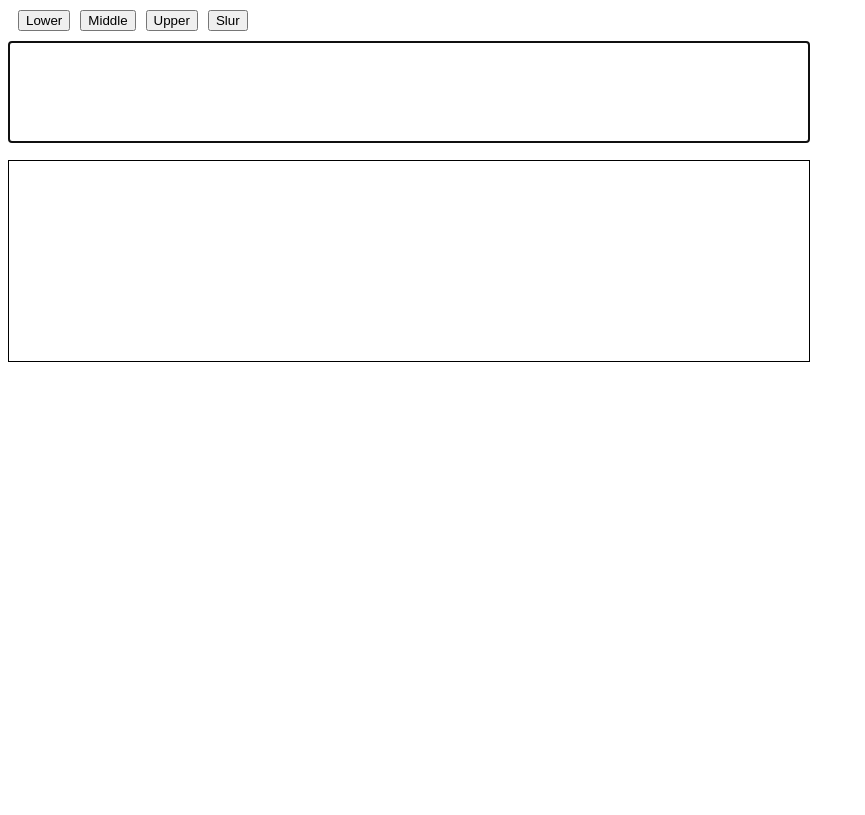
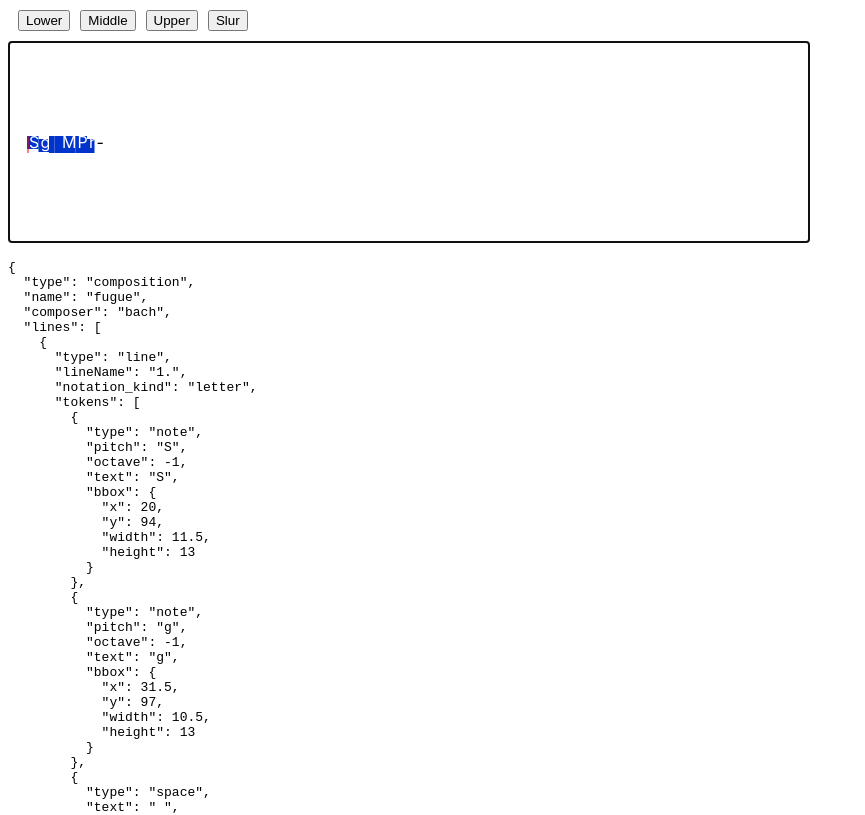
Before and after one commit to rothfield/notation_canvas, a plain HTML site: page web/index.html in a window 1280 px wide. Shown: the top 815 px of the page, without its empty margins (0-865 px from the left). Drawn offline with Linux system fonts and the light colour scheme.

Commit message:
works, reorganizing files. lower octave

```diff
--- /dev/null
+++ b/web/css/canvas.css
@@ -0,0 +1,18 @@
+:root {
+  /* Font configuration */
+  --canvas-font: 16px 'Inter', sans-serif;
+  --lyric-font: 18px 'Georgia', serif;
+  --title-font: 24px 'Times New Roman', serif;
+  --composer-font: 18px 'Times New Roman', italic;
+
+  /* Octave dot positioning (percentages or multipliers) */
+  --octave-dot-above: 0.2;   /* percent of ascent */
+  --octave-dot-below: 0.5;   /* percent of descent */
+
+  /* Annotations */
+  --mordent-above: 1.2;      /* multiplier of ascent */
+  --syllable-below: 1.6;     /* multiplier of descent */
+
+  /* Slur arc */
+  --slur-vertical-gap: 10;   /* pixels */
+}
--- a/web/index.html
+++ b/web/index.html
@@ -3,6 +3,16 @@
   <head>
     <title>Canvas Notation</title>
     <link rel="stylesheet" href="css/styles.css">
+    <link rel="stylesheet" href="css/canvas.css">
+    <script type="module" src="js/state.js"></script>
+    <script type="module" src="js/canvas/index.js"></script>
+    <script type="module" src="js/input/handleClick.js"></script>
+    <script type="module" src="js/input/setupMouseSelection.js"></script>
+    <script type="module" src="js/main.js"></script>
+    <script type="module" src="js/renderToken.js"></script>
+    <script type="module" src="js/parseTokensToParagraph.js"></script>
+    <script type="module" src="js/utils/composition_utils.js"></script>
+    <script type="module" src="js/composition.js"></script>
   </head>
   <body>
     <div id="cmd-strip" style="margin: 10px; display: flex; gap: 10px;">
@@ -11,16 +21,6 @@
       <button id="octave-upper">Upper</button>
       <button id="btn-slur">Slur</button>
     </div>
-  <canvas id="canvas" width="800" height="100"></canvas>
-  <pre id="output-content"></pre>
-  <script type="module" src="js/state.js"></script>
-  <script type="module" src="js/canvas_renderer.js"></script>
-  <script type="module" src="js/input/handleClick.js"></script>
-  <script type="module" src="js/input/setupMouseSelection.js"></script>
-  <script type="module" src="js/main.js"></script>
-  <script type="module" src="js/renderToken.js"></script>
-  <script type="module" src="js/utils/composition_utils.js"></script>
-  <script type="module" src="js/utils/getCanvasFontFromCSS.js"></script>
     <canvas id="canvas" width="800" height="200"></canvas>
     <pre id="data-model"></pre>
   </body>
--- /dev/null
+++ b/web/js/canvas/index.js
@@ -0,0 +1,189 @@
+import { blink } from "../state.js";
+
+function drawUpperOctaveDot(ctx, centerX, yOffset, token) {
+  const dot = "•";
+  const dotWidth = ctx.measureText(dot).width;
+  const metrics = ctx.measureText(token.text);
+  const ascent = metrics.actualBoundingBoxAscent || 0;
+  const dotX = centerX - dotWidth / 2;
+  const dotY = yOffset - ascent - 1;  // dot sits just above the top of the character
+  ctx.fillText(dot, dotX, dotY);
+}
+
+function zzdrawLowerOctaveDot(ctx, centerX, yOffset, token) {
+  const dot = "•";
+  const dotWidth = ctx.measureText(dot).width;
+  const metrics = ctx.measureText(token.text);
+  const ascent = metrics.actualBoundingBoxAscent || 0;
+  const dotX = centerX - dotWidth / 2;
+  const dotY = yOffset + ascent + 1 - dotWidth;  // dot sits just above the top of the character
+  ctx.fillText(dot, dotX, dotY);
+}
+
+
+function drawLowerOctaveDot(ctx, centerX, yOffset, token) {
+  const dot = "•";
+  const dotWidth = ctx.measureText(dot).width;
+
+  const metrics = ctx.measureText(token.text);
+  const ascent = metrics.actualBoundingBoxAscent || 0;
+  const descent = metrics.actualBoundingBoxDescent || 0;
+
+  const dotX = centerX - dotWidth / 2;
+  const dotY = yOffset + descent + 1 + dotWidth;  // dot sits just below the bounding box
+
+  ctx.fillText(dot, dotX, dotY);
+}
+
+
+
+// Utility to read CSS variable as string or number
+function getCSSValue(propName) {
+  return getComputedStyle(document.documentElement).getPropertyValue(propName).trim();
+}
+function getCSSNumber(propName) {
+  return parseFloat(getCSSValue(propName)) || 0;
+}
+
+export function render(canvas, composition) {
+  const ctx = canvas.getContext("2d");
+  ctx.clearRect(0, 0, canvas.width, canvas.height);
+
+  //  const canvasFont = getCSSValue("--canvas-font");
+  const lyricFont = getCSSValue("--lyric-font");
+  const titleFont = getCSSValue("--title-font");
+  const composerFont = getCSSValue("--composer-font");
+  const canvasFont = getComputedStyle(document.documentElement)
+  .getPropertyValue("--canvas-font")
+  .trim();
+
+  ctx.font = canvasFont;
+
+  const sampleMetrics = ctx.measureText("M");
+  const ascent = sampleMetrics.actualBoundingBoxAscent || 15;
+  const descent = sampleMetrics.actualBoundingBoxDescent || 5;
+
+  const xOffset = 20;
+  const yOffset = Math.floor(canvas.height / 2 + ascent / 2);
+  let x = xOffset;
+
+  const tokens = composition.lines[0].tokens;
+  const { cursorIndex, selection } = composition;
+
+  const dotAbove = getCSSNumber("--octave-dot-above");
+  const dotBelow = getCSSNumber("--octave-dot-below");
+  const mordentAbove = getCSSNumber("--mordent-above");
+  const syllableBelow = getCSSNumber("--syllable-below");
+  const slurVerticalGap = getCSSNumber("--slur-vertical-gap");
+
+  for (let i = 0; i < tokens.length; i++) {
+    const token = tokens[i];
+    const text = token.text || "";
+    if (token.type === "unknown") continue;
+    if (typeof text !== "string") continue;
+
+    ctx.font = canvasFont;
+
+    const metrics = ctx.measureText(text);
+    const width = Math.ceil(metrics.width) + 0.5;
+    const tokenAscent = metrics.actualBoundingBoxAscent || ascent;
+    const tokenDescent = metrics.actualBoundingBoxDescent || descent;
+    const height = tokenAscent + tokenDescent;
+
+    const isSelected = selection?.start !== null &&
+      selection?.end !== null &&
+      i >= Math.min(selection.start, selection.end) &&
+      i < Math.max(selection.start, selection.end);
+
+    ctx.fillStyle = isSelected ? "white" : "black";
+    if (isSelected) {
+      ctx.fillStyle = "#0033cc";
+      ctx.fillRect(x - 2, yOffset - tokenAscent, width, height);
+      ctx.fillStyle = "white";
+    }
+
+    if (blink.visible && cursorIndex === i) {
+      ctx.beginPath();
+      ctx.moveTo(x - 1, yOffset - ascent);
+      ctx.lineTo(x - 1, yOffset + descent);
+      ctx.strokeStyle = "red";
+      ctx.lineWidth = 1;
+      ctx.stroke();
+    }
+
+    ctx.fillText(text, x, yOffset);
+    const pitchWidth = width;
+
+    if (token.octave === 1) {
+      const centerX = x + ctx.measureText(token.text).width / 2;
+      drawUpperOctaveDot(ctx, centerX, yOffset,token);
+    }
+
+    if (token.octave === -1) {
+       const centerX = x + ctx.measureText(token.text).width / 2;
+      drawLowerOctaveDot(ctx, centerX, yOffset, token);
+    }
+
+    if (token.mordent) {
+      const symbol = "~";
+      const symbolWidth = ctx.measureText(symbol).width;
+      const symbolX = x + (pitchWidth - symbolWidth) / 2;
+      ctx.fillText(symbol, symbolX, yOffset - tokenAscent * mordentAbove);
+    }
+
+    if (token.syllable) {
+      ctx.font = lyricFont;
+      const syll = token.syllable;
+      const textWidth = ctx.measureText(syll).width;
+      const textX = x + (pitchWidth - textWidth) / 2;
+      ctx.fillText(syll, textX, yOffset + tokenDescent * syllableBelow);
+    }
+
+    token.bbox = {
+      x,
+      y: yOffset - tokenAscent,
+      width,
+      height,
+    };
+
+    x += width;
+  }
+
+  if (blink.visible && cursorIndex === tokens.length) {
+    ctx.beginPath();
+    ctx.moveTo(x - 1, yOffset - ascent);
+    ctx.lineTo(x - 1, yOffset + descent);
+    ctx.strokeStyle = "red";
+    ctx.lineWidth = 1;
+    ctx.stroke();
+  }
+
+  let slurStartX = null;
+  let slurEndX = null;
+
+  for (let i = 0; i < tokens.length; i++) {
+    const token = tokens[i];
+    if (token.type === "leftSlur") {
+      const next = tokens[i + 1];
+      if (next?.bbox) slurStartX = next.bbox.x;
+    }
+    if (token.type === "rightSlur") {
+      const prev = tokens[i - 1];
+      if (prev?.bbox) slurEndX = prev.bbox.x + prev.bbox.width;
+
+      if (slurStartX !== null && slurEndX !== null) {
+        const arcY = yOffset - ascent - slurVerticalGap;
+        const midX = (slurStartX + slurEndX) / 2;
+        ctx.beginPath();
+        ctx.moveTo(slurStartX, arcY);
+        ctx.quadraticCurveTo(midX, arcY - 10, slurEndX, arcY);
+        ctx.strokeStyle = "black";
+        ctx.lineWidth = 1.2;
+        ctx.stroke();
+      }
+
+      slurStartX = null;
+      slurEndX = null;
+    }
+  }
+}
--- /dev/null
+++ b/web/js/composition.js
@@ -0,0 +1,210 @@
+export function oldcreateComposition() {
+  return {
+    type: "composition",
+    name: "fugue",
+    composer: "bach",
+    lines: [
+      {
+        type: "line",
+        lineName: "1.",
+        notation_kind: "letter",
+        tokens: [] // editable token stream
+        // no parse_tree here — computed on the fly for rendering
+      }
+    ],
+    selection: { start: 0, end: 0 },
+    cursorIndex: 0
+  };
+}
+
+export function createComposition() {
+  return {
+  "type": "composition",
+  "name": "fugue",
+  "composer": "bach",
+  "lines": [
+    {
+      "type": "line",
+      "lineName": "1.",
+      "notation_kind": "letter",
+      "tokens": [
+        {
+          "type": "note",
+          "pitch": "S",
+          "octave": -1,
+          "text": "S",
+          "bbox": {
+            "x": 20,
+            "y": 94,
+            "width": 11.5,
+            "height": 17
+          }
+        },
+        {
+          "type": "note",
+          "pitch": "g",
+          "octave": -1,
+          "text": "g",
+          "bbox": {
+            "x": 31.5,
+            "y": 97,
+            "width": 10.5,
+            "height": 12
+          }
+        },
+        {
+          "type": "space",
+          "text": " ",
+          "bbox": {
+            "x": 42,
+            "y": 94,
+            "width": 5.5,
+            "height": 17
+          }
+        },
+        {
+          "type": "space",
+          "text": " ",
+          "bbox": {
+            "x": 47.5,
+            "y": 94,
+            "width": 5.5,
+            "height": 17
+          }
+        },
+        {
+          "type": "note",
+          "pitch": "M",
+          "octave": 1,
+          "text": "M",
+          "bbox": {
+            "x": 53,
+            "y": 94,
+            "width": 15.5,
+            "height": 17
+          }
+        },
+        {
+          "type": "note",
+          "pitch": "P",
+          "octave": 1,
+          "text": "P",
+          "bbox": {
+            "x": 68.5,
+            "y": 94,
+            "width": 11.5,
+            "height": 17
+          }
+        },
+        {
+          "type": "note",
+          "pitch": "r",
+          "octave": 1,
+          "text": "r",
+          "bbox": {
+            "x": 80,
+            "y": 97,
+            "width": 7.5,
+            "height": 14
+          }
+        },
+        {
+          "type": "dash",
+          "text": "-",
+          "bbox": {
+            "x": 87.5,
+            "y": 99,
+            "width": 8.5,
+            "height": 3
+          }
+        },
+        {
+          "type": "space",
+          "text": " ",
+          "bbox": {
+            "x": 96,
+            "y": 94,
+            "width": 5.5,
+            "height": 17
+          }
+        },
+        {
+          "type": "space",
+          "text": " ",
+          "bbox": {
+            "x": 101.5,
+            "y": 94,
+            "width": 5.5,
+            "height": 17
+          }
+        },
+        {
+          "type": "space",
+          "text": " ",
+          "bbox": {
+            "x": 107,
+            "y": 94,
+            "width": 5.5,
+            "height": 17
+          }
+        },
+        {
+          "type": "space",
+          "text": " ",
+          "bbox": {
+            "x": 112.5,
+            "y": 94,
+            "width": 5.5,
+            "height": 17
+          }
+        },
+        {
+          "type": "space",
+          "text": " ",
+          "bbox": {
+            "x": 118,
+            "y": 94,
+            "width": 5.5,
+            "height": 17
+          }
+        },
+        {
+          "type": "space",
+          "text": " ",
+          "bbox": {
+            "x": 123.5,
+            "y": 94,
+            "width": 5.5,
+            "height": 17
+          }
+        },
+        {
+          "type": "space",
+          "text": " ",
+          "bbox": {
+            "x": 129,
+            "y": 94,
+            "width": 5.5,
+            "height": 17
+          }
+        },
+        {
+          "type": "space",
+          "text": " ",
+          "bbox": {
+            "x": 134.5,
+            "y": 94,
+            "width": 5.5,
+            "height": 17
+          }
+        }
+      ]
+    }
+  ],
+  "selection": {
+    "start": 0,
+    "end": 7
+  },
+  "cursorIndex": 0
+}
+}
--- a/web/js/input/handleBackspace.js
+++ b/web/js/input/handleBackspace.js
@@ -1,16 +1,16 @@
 
 export function handleBackspace(composition, composition.cursorIndex, composition.selection) {
-  const children = composition.paragraphs[0].children;
+  const tokens = composition.lines[0].tokens;
   const index = composition.cursorIndex;
 
   if (composition.selection.start !== null && composition.selection.end !== null) {
     const selStart = Math.min(composition.selection.start, composition.selection.end);
     const selEnd = Math.max(composition.selection.start, composition.selection.end);
-    children.splice(selStart, selEnd - selStart + 1);
+    tokens.splice(selStart, selEnd - selStart + 1);
     composition.cursorIndex = selStart;
     composition.selection.start = composition.selection.end = null;
   } else if (index > 0) {
-    children.splice(index - 1, 1);
+    tokens.splice(index - 1, 1);
     composition.cursorIndex -= 1;
   }
 }
--- a/web/js/input/handleClick.js
+++ b/web/js/input/handleClick.js
@@ -5,7 +5,7 @@ export function handleClick(event, composition, updateAndRender) {
   const rect = canvas.getBoundingClientRect();
   const xClick = event.clientX - rect.left;
 
-  const tokens = composition.paragraphs[0].children;
+  const tokens = composition.lines[0].tokens;
 
   console.log("🖱️ Click x =", xClick);
   console.log("🔴 Before: cursorIndex =", composition.cursorIndex);
--- a/web/js/input/handleKeydown.js
+++ b/web/js/input/handleKeydown.js
@@ -13,13 +13,13 @@ export function handleKeydown(event, composition, updateAndRender) {
 
     case "ArrowRight":
       event.preventDefault();
-      if (composition.cursorIndex < paragraph.children.length) composition.cursorIndex++;
+      if (composition.cursorIndex < paragraph.tokens.length) composition.cursorIndex++;
       break;
 
     case "Backspace":
       event.preventDefault();
       if (composition.cursorIndex > 0) {
-        paragraph.children.splice(composition.cursorIndex - 1, 1);
+        paragraph.tokens.splice(composition.cursorIndex - 1, 1);
         composition.cursorIndex--;
       }
       break;
@@ -28,7 +28,7 @@ export function handleKeydown(event, composition, updateAndRender) {
       // Insert character at current cursor index
       const token = parseElement(lexElement(event.key));
       if (token) {
-        paragraph.children.splice(composition.cursorIndex, 0, token);
+        paragraph.tokens.splice(composition.cursorIndex, 0, token);
         composition.cursorIndex++;
       }
   }
--- a/web/js/input/setupMouseSelection.js
+++ b/web/js/input/setupMouseSelection.js
@@ -10,7 +10,7 @@ export function setupMouseSelection(canvas, composition, cursorRef, selection, u
     const x = event.clientX - rect.left;
 
     // Locate drag start index
-    const tokens = composition.paragraphs[0].children;
+    const tokens = composition.lines[0].tokens;
     dragStartIndex = findIndexForX(tokens, x);
     dragStartX = x;
     isDragging = true;
@@ -27,7 +27,7 @@ export function setupMouseSelection(canvas, composition, cursorRef, selection, u
     const rect = canvas.getBoundingClientRect();
     const x = event.clientX - rect.left;
 
-    const tokens = composition.paragraphs[0].children;
+    const tokens = composition.lines[0].tokens;
     const dragEndIndex = findIndexForX(tokens, x);
 
     composition.selection.start = dragStartIndex;
--- a/web/js/io.js
+++ b/web/js/io.js
@@ -22,7 +22,7 @@ export function loadComposition() {
     paragraphs: [
       {
         id: "paragraph-1",
-        children: []
+        tokens: []
       }
     ]
   };
--- a/web/js/main.js
+++ b/web/js/main.js
@@ -1,13 +1,30 @@
+import { parseTokensToParagraph } from "./parseTokensToParagraph.js";
 import { composition } from "./state.js";
 import { blink } from "./state.js";
-import { renderComposition } from "./canvas_renderer.js";
+import { render } from "./canvas/index.js";
 import { handleClick } from "./input/handleClick.js";
 import { setupMouseSelection } from "./input/setupMouseSelection.js";
 import { loadComposition } from "./io.js";
 import { wrapSelectionWithTokens, applyToSelectedPitches, getSelectedTokens, setOctave } from "./utils/composition_utils.js";
 import { lexElement, parseElement } from "./lexer.js";
 
+function enableCanvasCssHotReload(intervalMs = 500) {
+  console.log("[DEV] Enabling canvas.css auto-reload");
+
+  setInterval(() => {
+    const oldLink = document.querySelector('link[href*="canvas.css"]');
+    if (!oldLink) return;
+
+    const newLink = oldLink.cloneNode();
+    newLink.href = `css/canvas.css?v=${Date.now()}`;
+    oldLink.replaceWith(newLink);
+  }, intervalMs);
+}
+
 document.addEventListener("DOMContentLoaded", () => {
+  if (window.location.search.includes("dev")) {
+  enableCanvasCssHotReload();
+}
   const canvas = document.getElementById("canvas");
   const output = document.getElementById("data-model");
 
@@ -16,16 +33,19 @@ document.addEventListener("DOMContentLoaded", () => {
     return;
   }
 
-  function updateAndRender() {
-    //console.log("updateAndRender called");
-    renderComposition(canvas, composition);
-    output.textContent = JSON.stringify(composition, null, 2);
-  }
+
+function updateAndRender() {
+ // composition.lines[0] =
+//  parseTokensToParagraph(composition.lines[0].tokens)   //  ***NEW***
+  render(canvas, composition);
+  output.textContent = JSON.stringify(composition, null, 2);
+}
+
 
   document.addEventListener("keydown", (event) => {
     console.log("keydown eventlistener. event=",event);
-    const paragraph = composition.paragraphs?.[0];
-    const tokens = paragraph?.children || [];
+    const paragraph = composition.lines?.[0];
+    const tokens = paragraph?.tokens || [];
 
     // Ensure selection is initialized
     if (!composition.selection) {
@@ -94,7 +114,7 @@ document.addEventListener("DOMContentLoaded", () => {
     if (event.key === "Backspace") {
       event.preventDefault();
       if (composition.cursorIndex > 0) {
-        paragraph.children.splice(composition.cursorIndex - 1, 1);
+        composition.tokens.splice(composition.cursorIndex - 1, 1);
         composition.cursorIndex--;
         composition.selection.start = composition.cursorIndex;
         composition.selection.end = composition.cursorIndex;
@@ -117,7 +137,7 @@ if (ignoredKeys.includes(event.key)) {
     //
     const token = parseElement(lexElement(event.key));
     if (token) {
-      paragraph.children.splice(composition.cursorIndex, 0, token);
+      composition.lines[0].tokens.splice(composition.cursorIndex, 0, token);
       composition.cursorIndex++;
       composition.selection.start = composition.cursorIndex;
       composition.selection.end = composition.cursorIndex;
@@ -176,16 +196,17 @@ if (ignoredKeys.includes(event.key)) {
   });
 
   setInterval(() => {
-    blink.visible = !blink.visible;
-    updateAndRender(); // re-render canvas with new blink state
-  }, 500); // 500ms interval
-
+  blink.visible = !blink.visible;
+  if (blink.enabled) {
+    updateAndRender();
+  }
+}, 500);
 
 });
 
 
 export function handleArrowKey(event, composition, updateAndRender) {
-  const paragraph = composition.paragraphs[0];
+  const paragraph = composition.lines[0];
   const { key, shiftKey } = event;
   let { cursorIndex, selection } = composition;
 
@@ -194,7 +215,7 @@ export function handleArrowKey(event, composition, updateAndRender) {
   // Move cursor
   if (key === "ArrowLeft" && cursorIndex > 0) {
     cursorIndex--;
-  } else if (key === "ArrowRight" && cursorIndex < paragraph.children.length) {
+  } else if (key === "ArrowRight" && cursorIndex < paragraph.tokens.length) {
     cursorIndex++;
   }
 
--- /dev/null
+++ b/web/js/parseTokensToParagraph.js
@@ -0,0 +1,48 @@
+// parser.js
+
+/**
+ * Parse a flat token sequence into a structured paragraph.
+ * Groups tokens into beats separated by whitespace or barlines.
+ *
+ * Input: [token, token, token, ...]
+ * Output: {
+ *   type: 'paragraph',
+ *   tokens: [ { type: 'beat', tokens: [...] }, barline, ... ]
+ * }
+ */
+
+export function parseTokensToParagraph(tokens) {
+  const out_tokens = [];
+  let currentBeat = [];
+
+  for (const token of tokens) {
+    if (token.type === 'whitespace' || token.type === 'barline') {
+      // End current beat if it exists
+      if (currentBeat.length > 0) {
+        out_tokens.push({
+          type: 'beat',
+          tokens: currentBeat,
+        });
+        currentBeat = [];
+      }
+
+      // Push the separating token as its own element
+      out_tokens.push(token);
+    } else {
+      currentBeat.push(token);
+    }
+  }
+
+  // Final beat at end
+  if (currentBeat.length > 0) {
+    out_tokens.push({
+      type: 'beat',
+      tokens: currentBeat,
+    });
+  }
+
+  return {
+    type: 'paragraph',
+    out_tokens,
+  };
+}
--- a/web/js/state.js
+++ b/web/js/state.js
@@ -1,16 +1,7 @@
+import { createComposition } from "./composition.js";
+
 export const blink = {
   visible: true,
 };
 
-export const composition = {
-  selection:
-  {start: 0,
-    end:0
-  },
-  cursorIndex: 0,
-  paragraphs: [{
-    id: "paragraph-1",
-    children: [
-    ]
-  }]
-};
+export const composition = createComposition();
```
Also changed, not shown: web/js/canvas/composition.js (renamed from web/js/canvas_renderer.js, +48 -17 lines), web/js/editor_input.js (deleted, +0 -37 lines), web/js/utils/composition_utils.js (+7 -6 lines), 2 other files. Lines whose indentation alone changed are shown as unchanged.
